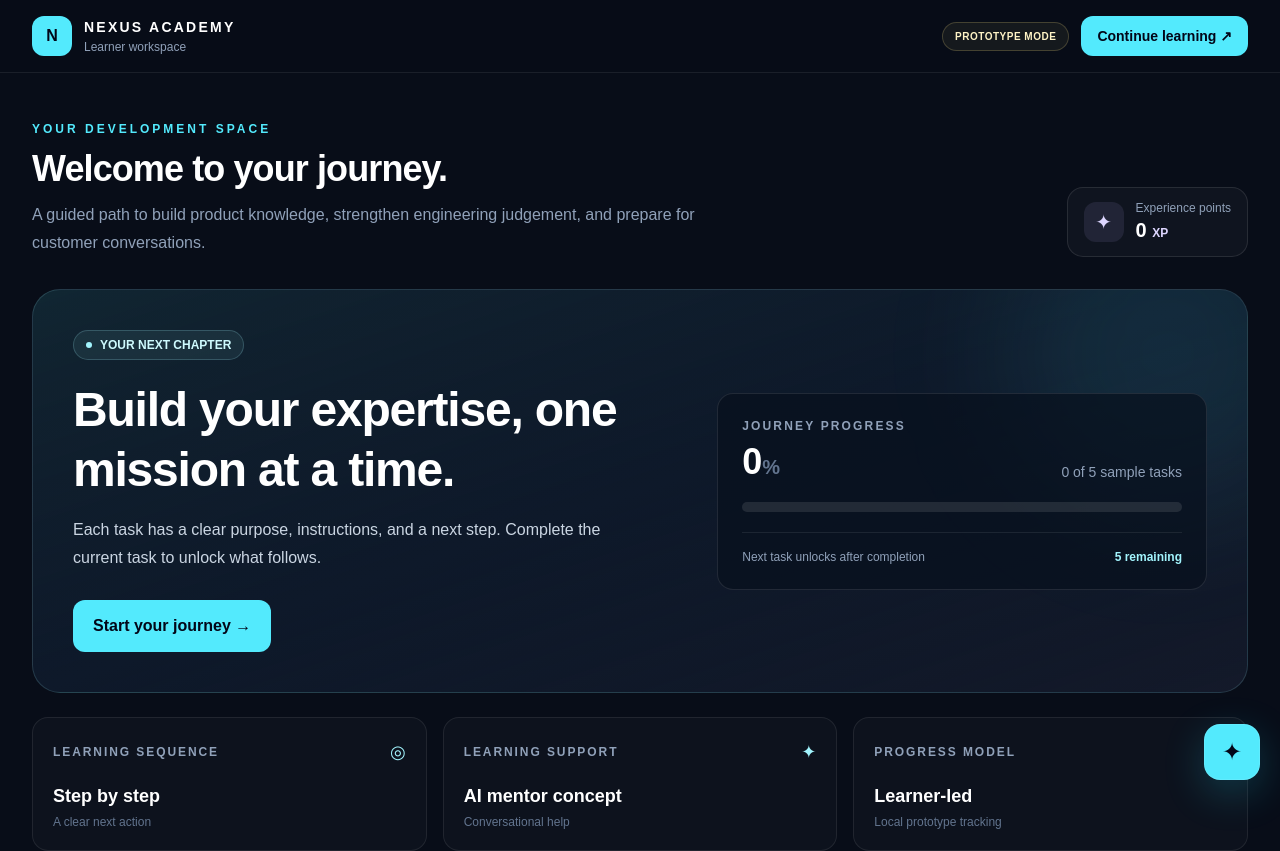
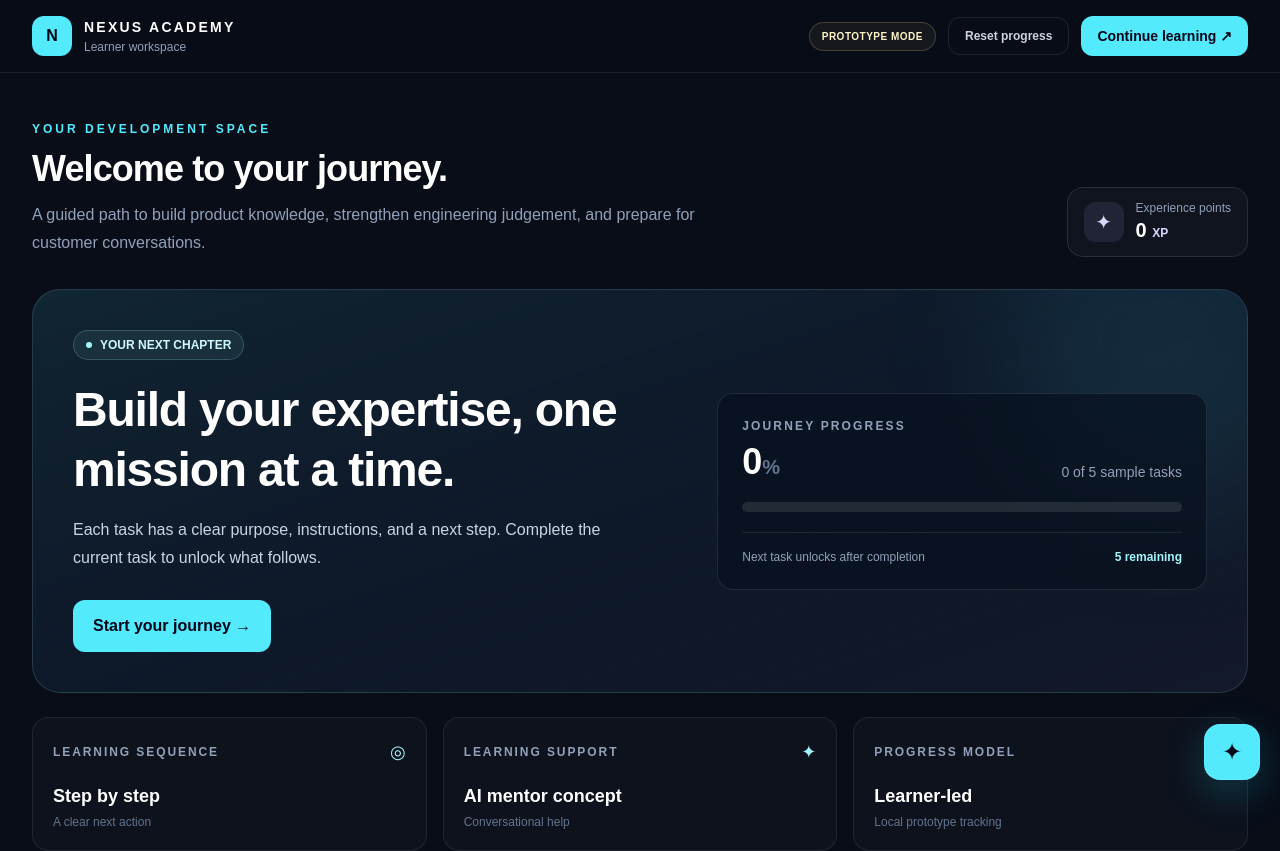
Before and after one commit to vishalawati08/nexus-academy-vishal, a Next.js app: page /dashboard in a window 1280 px wide. Shown: the top 851 px of the page. Built offline with nearby package versions, Linux system fonts and the light colour scheme.

Commit message:
Add dashboard reset progress control

```diff
--- a/src/app/dashboard/page.tsx
+++ b/src/app/dashboard/page.tsx
@@ -28,13 +28,26 @@ export default function DashboardPage() {
     }
   }, []);
 
+  function resetProgress() {
+    if (!window.confirm("Reset your Nexus Academy demo progress? This will clear completed sample tasks and XP in this browser.")) return;
+    try {
+      localStorage.removeItem(STORAGE_KEY);
+      localStorage.removeItem(XP_KEY);
+      setCompleted(0);
+      setXp(0);
+    } catch (error) {
+      console.error("Unable to reset demo progress:", error);
+      window.alert("Progress could not be reset. Please check your browser storage settings and try again.");
+    }
+  }
+
   const progress = Math.round((completed / TASK_COUNT) * 100);
   const finished = completed === TASK_COUNT;
 
   return <main className="min-h-screen bg-[#080d18] text-white">
     <header className="sticky top-0 z-20 border-b border-white/[0.08] bg-[#080d18]/90 backdrop-blur-xl"><div className="mx-auto flex max-w-7xl items-center justify-between px-5 py-4 sm:px-8">
       <Link href="/" className="flex items-center gap-3"><div className="flex h-10 w-10 items-center justify-center rounded-xl bg-cyan-300 font-black text-slate-950">N</div><div><p className="text-sm font-bold tracking-[0.16em]">NEXUS ACADEMY</p><p className="mt-0.5 text-xs text-slate-400">Learner workspace</p></div></Link>
-      <div className="flex items-center gap-3"><span className="hidden rounded-full border border-amber-200/20 bg-amber-200/[0.06] px-3 py-1.5 text-[10px] font-bold uppercase tracking-wider text-amber-100 sm:inline-flex">Prototype mode</span><Link href="/onboarding" className="rounded-xl bg-cyan-300 px-4 py-2.5 text-sm font-bold text-slate-950 transition hover:bg-cyan-200">Continue learning ↗</Link></div>
+      <div className="flex items-center gap-2 sm:gap-3"><span className="hidden rounded-full border border-amber-200/20 bg-amber-200/[0.06] px-3 py-1.5 text-[10px] font-bold uppercase tracking-wider text-amber-100 sm:inline-flex">Prototype mode</span><button type="button" onClick={resetProgress} className="rounded-xl border border-white/10 px-3 py-2.5 text-xs font-semibold text-slate-300 transition hover:border-rose-200/30 hover:text-rose-200 sm:px-4">Reset progress</button><Link href="/onboarding" className="rounded-xl bg-cyan-300 px-3 py-2.5 text-xs font-bold text-slate-950 transition hover:bg-cyan-200 sm:px-4 sm:text-sm">Continue learning ↗</Link></div>
     </div></header>
     <div className="mx-auto max-w-7xl px-5 py-8 sm:px-8 sm:py-12">
       <div className="mb-8 flex flex-col justify-between gap-5 sm:flex-row sm:items-end"><div><p className="text-xs font-bold uppercase tracking-[0.25em] text-cyan-300">YOUR DEVELOPMENT SPACE</p><h1 className="mt-3 text-3xl font-semibold tracking-tight sm:text-4xl">Welcome to your journey.</h1><p className="mt-3 max-w-2xl text-sm leading-7 text-slate-400 sm:text-base">A guided path to build product knowledge, strengthen engineering judgement, and prepare for customer conversations.</p></div><div className="flex items-center gap-3 rounded-2xl border border-white/10 bg-white/[0.03] px-4 py-3"><div className="flex h-10 w-10 items-center justify-center rounded-xl bg-violet-300/10 text-xl text-violet-200">✦</div><div><p className="text-xs text-slate-400">Experience points</p><p className="text-xl font-bold">{loaded ? xp : "—"} <span className="text-xs font-semibold text-violet-200">XP</span></p></div></div></div>
```
